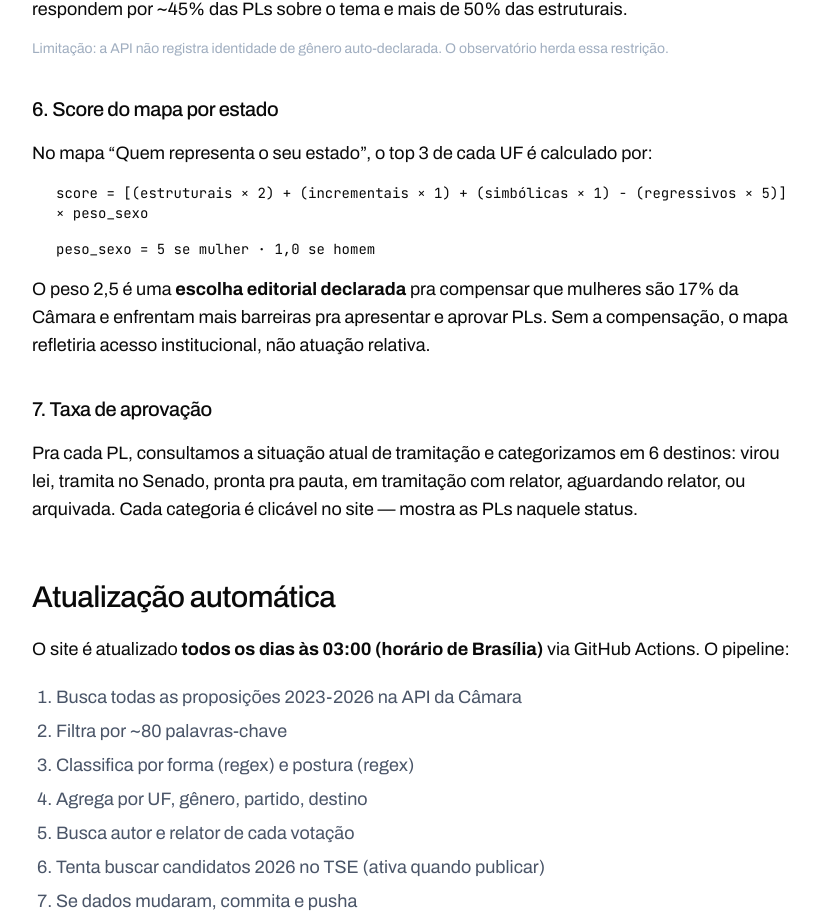
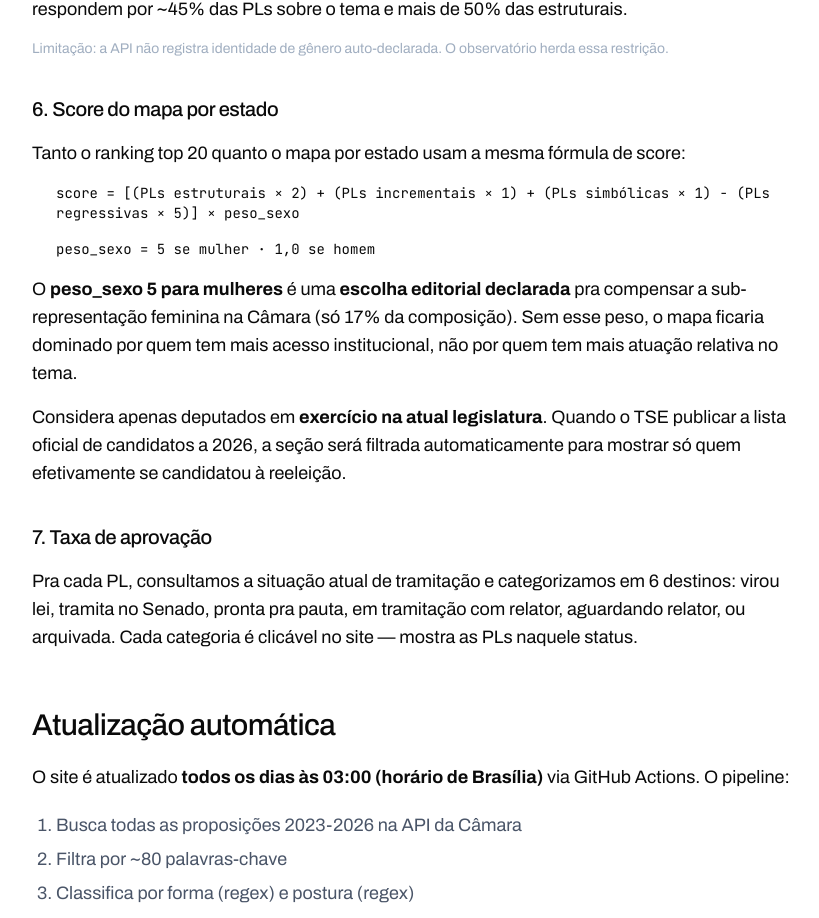
Before and after one commit to dindicoelho/observatoriomulheres-ininterrupta, a Next.js app: page /metodologia in a window 1280 px wide. Shown: the part 3130-4048 px from the top of the page, without its empty margins (224-1043 px from the left). Built offline with nearby package versions, Linux system fonts and the light colour scheme.

Commit message:
Metodologia: atualiza score com fórmula completa + peso 5 + TSE + legislatura

```diff
--- a/src/app/metodologia/page.tsx
+++ b/src/app/metodologia/page.tsx
@@ -357,22 +357,31 @@ export default function MetodologiaPage() {
                 6. Score do mapa por estado
               </h3>
               <p className="text-base md:text-lg">
-                No mapa &ldquo;Quem representa o seu estado&rdquo;, o
-                top 3 de cada UF é calculado por:
+                Tanto o ranking top 20 quanto o mapa por estado usam a
+                mesma fórmula de score:
               </p>
               <p className="pl-6 font-mono-data text-sm">
-                score = [(estruturais × 2) + (incrementais × 1) + (simbólicas × 1) −
-                (regressivos × 5)] × peso_sexo
+                score = [(PLs estruturais × 2) + (PLs incrementais × 1)
+                + (PLs simbólicas × 1) − (PLs regressivas × 5)] ×
+                peso_sexo
               </p>
               <p className="pl-6 font-mono-data text-sm">
                 peso_sexo = 5 se mulher · 1,0 se homem
               </p>
               <p className="text-base md:text-lg">
-                O peso 2,5 é uma <strong>escolha editorial declarada</strong>{" "}
-                pra compensar que mulheres são 17% da Câmara e enfrentam
-                mais barreiras pra apresentar e aprovar PLs. Sem a
-                compensação, o mapa refletiria acesso institucional, não
-                atuação relativa.
+                O <strong>peso_sexo 5 para mulheres</strong> é uma{" "}
+                <strong>escolha editorial declarada</strong> pra
+                compensar a sub-representação feminina na Câmara (só
+                17% da composição). Sem esse peso, o mapa ficaria
+                dominado por quem tem mais acesso institucional, não
+                por quem tem mais atuação relativa no tema.
+              </p>
+              <p className="text-base md:text-lg">
+                Considera apenas deputados em{" "}
+                <strong>exercício na atual legislatura</strong>. Quando
+                o TSE publicar a lista oficial de candidatos a 2026, a
+                seção será filtrada automaticamente para mostrar só quem
+                efetivamente se candidatou à reeleição.
               </p>
             </div>
 
```
